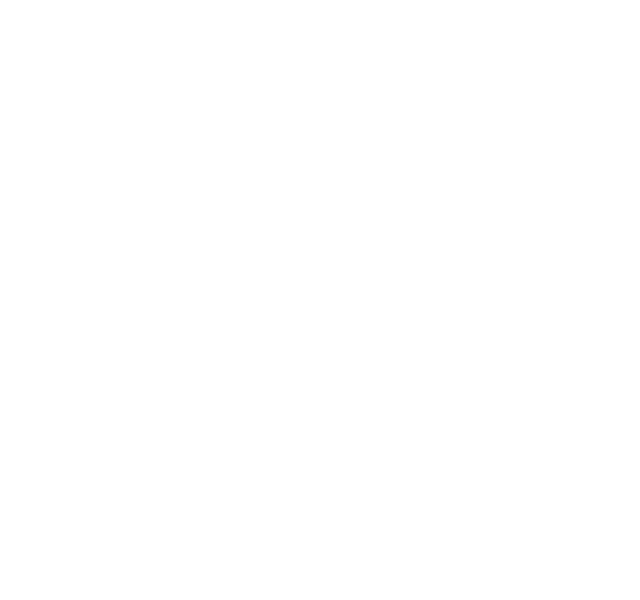
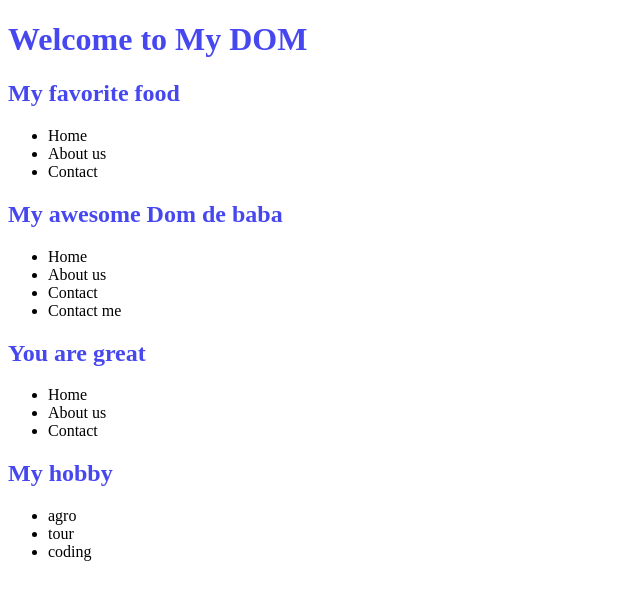
Before and after one commit to ShabbirMollek/Milestone-5, a plain HTML site: page Docment Object Model/index.html in a window 1280 px wide. Shown: the whole page, without its empty margins (0-640 px from the left). Drawn offline with Linux system fonts and the light colour scheme.

Commit message:
js dom event

```diff
--- /dev/null
+++ b/Docment Object Model/append.js
@@ -0,0 +1,35 @@
+const placeList = document.getElementById('places-list');
+const li =document.createElement('li');
+li.innerText='Contact me';
+placeList.appendChild(li);
+
+
+// how to added a same  section
+const mainContainer = document.getElementById('main-container');
+
+
+const section = document.createElement('section');
+const h1 =document.createElement('h1');
+h1.innerText='My hobby' ;
+section.appendChild(h1);
+
+const ul = document.createElement('ul');
+
+const li1=document.createElement('li');
+li1.innerText= 'agro';
+ul.appendChild(li1);
+
+const li2=document.createElement('li');
+li2.innerText= 'tour';
+ul.appendChild(li2);
+
+const li3=document.createElement('li');
+li3.innerText= 'coding';
+ul.appendChild(li3);
+
+
+
+
+
+section.appendChild(ul);
+mainContainer.appendChild(section);
--- /dev/null
+++ b/Docment Object Model/dom.js
@@ -0,0 +1 @@
+console.log("Hello from JS");
--- a/Docment Object Model/index.html
+++ b/Docment Object Model/index.html
@@ -3,9 +3,46 @@
 <head>
                 <meta charset="UTF-8">
                 <meta name="viewport" content="width=device-width, initial-scale=1.0">
-                <title>Document</title>
+                <title>Tour of Dom</title>
+                <link rel="stylesheet" href="style.css">
 </head>
 <body>
+                <header>
+                                <h1>Welcome to My DOM</h1>
+                </header>
+                <main id="main-container">
+                               <section>
+                                 <h1>My favorite food </h1>
+                                 <ul>
+                                                <li>Home</li>
+                                                <li>About us</li>
+                                                <li>Contact</li>
+                                 </ul>
+
+                               </section>
+
+                                <section>
+                                <h1>My awesome Dom de baba</h1>
+                                <ul id="places-list">
+                                                <li>Home</li>
+                                                <li>About us</li>
+                                                <li>Contact</li>
+                                </ul>
+
+                                </section>
+
+                                <section>
+                                <h1>You are great</h1>
+                                <ul>
+                                                <li>Home</li>
+                                                <li>About us</li>
+                                                <li>Contact</li>
+                                </ul>
+                                </section>
+                </main>
+
+                <script src="dom.js"></script>
+                <script src="append.js"></script>
 
 </body>
 </html>
--- /dev/null
+++ b/Docment Object Model/style.css
@@ -0,0 +1,3 @@
+h1{
+                color: rgb(71, 71, 240);
+}
```
Also changed, not shown: JS Dom Event/index.html (added).
